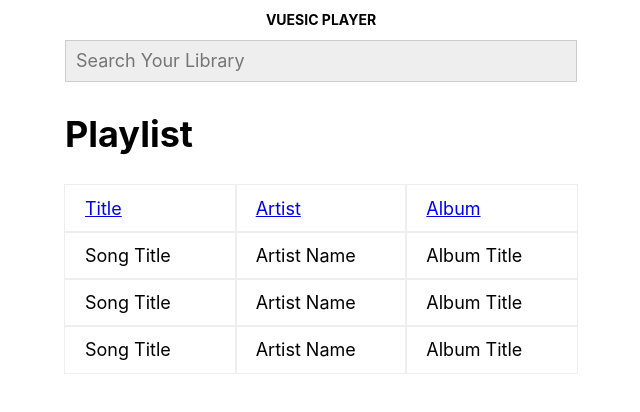
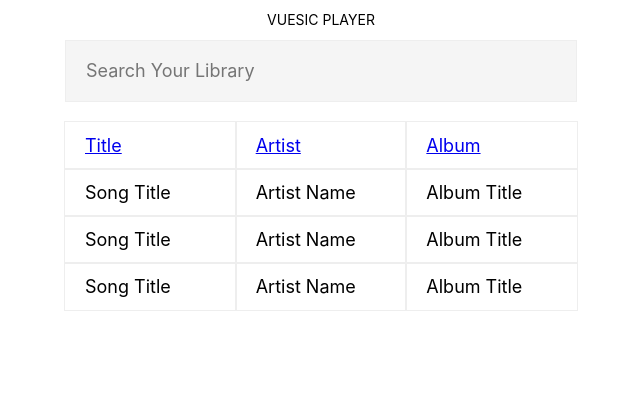
Before and after one commit to bloqhead/vuesic-player, a Vue app: page / in a window 1280 px wide. Shown: the top 412 px of the page, without its empty margins (319-959 px from the left). Built offline with nearby package versions, Linux system fonts and the light colour scheme.

Commit message:
Working on some basic styles and the search.

```diff
--- a/src/App.vue
+++ b/src/App.vue
@@ -13,6 +13,9 @@ import Playlist from './components/Playlist';
 
 export default {
   name: 'app',
+  data() {
+    return {};
+  },
   components: {
     TitleBar,
     Search,
--- a/src/components/Playlist.vue
+++ b/src/components/Playlist.vue
@@ -1,7 +1,5 @@
 <template>
   <div class="playlist">
-    <h1>Playlist</h1>
-
     <div class="playlist__items">
       <header class="playlist__header">
         <ul>
--- a/src/components/Search.vue
+++ b/src/components/Search.vue
@@ -1,11 +1,30 @@
 <template>
   <div class="search">
-    <input type="search" class="search" placeholder="Search Your Library">
+    <form class="search__form" @submit.prevent>
+      <input
+        type="search"
+        class="search__field"
+        placeholder="Search Your Library"
+        @keyup="prepareQuery"
+      >
+    </form>
   </div>
 </template>
 
 <script>
-export default {};
+export default {
+  data() {
+    return {
+      searchQuery: '',
+    };
+  },
+  methods: {
+    prepareQuery(event) {
+      this.$data.searchQuery = event.target.value || null;
+      console.log(this.$data.searchQuery);
+    },
+  },
+};
 </script>
 
 <style>
--- a/src/scss/styles.scss
+++ b/src/scss/styles.scss
@@ -1,20 +1,4 @@
-// App
-
-:root {
-  font-size: 62.5%;
-}
-
-body {
-  font-size: 1.8rem;
-  font-family: -apple-system, BlinkMacSystemFont, 'Segoe UI', Roboto,
-    'Helvetica Neue', Arial, sans-serif;
-  line-height: 1.5;
-}
-
-#app {
-  max-width: 40vw;
-  margin: 0 auto;
-}
+// Mixins
 
 // Mixins
 
@@ -38,6 +22,35 @@ body {
   }
 }
 
+// App
+
+:root {
+  font-size: 62.5%;
+}
+
+body {
+  font-size: 1.8rem;
+  font-family: -apple-system, BlinkMacSystemFont, 'Segoe UI', Roboto,
+    'Helvetica Neue', Arial, sans-serif;
+  line-height: 1.5;
+}
+
+#app {
+  max-width: 40vw;
+  margin: 0 auto;
+}
+
+// Base
+
+h1,
+h2,
+h3,
+h4,
+h5,
+h6 {
+  font-weight: normal;
+}
+
 // Title Bar
 
 .titlebar {
@@ -51,18 +64,25 @@ body {
 
 // Search
 
-input.search {
+.search {
+}
+
+.search__form {
+}
+
+.search__field {
   display: block;
   width: 100%;
-  border: 1px solid #ccc;
-  background-color: #eee;
+  border: 1px solid #eee;
+  background-color: rgb(245, 245, 245);
   border-radius: 0;
-  padding: 1rem;
+  padding: 2rem;
 }
 
 // Playlist
 
 .playlist {
+  margin: 2rem 0;
 }
 
 .playlist__header {
```
